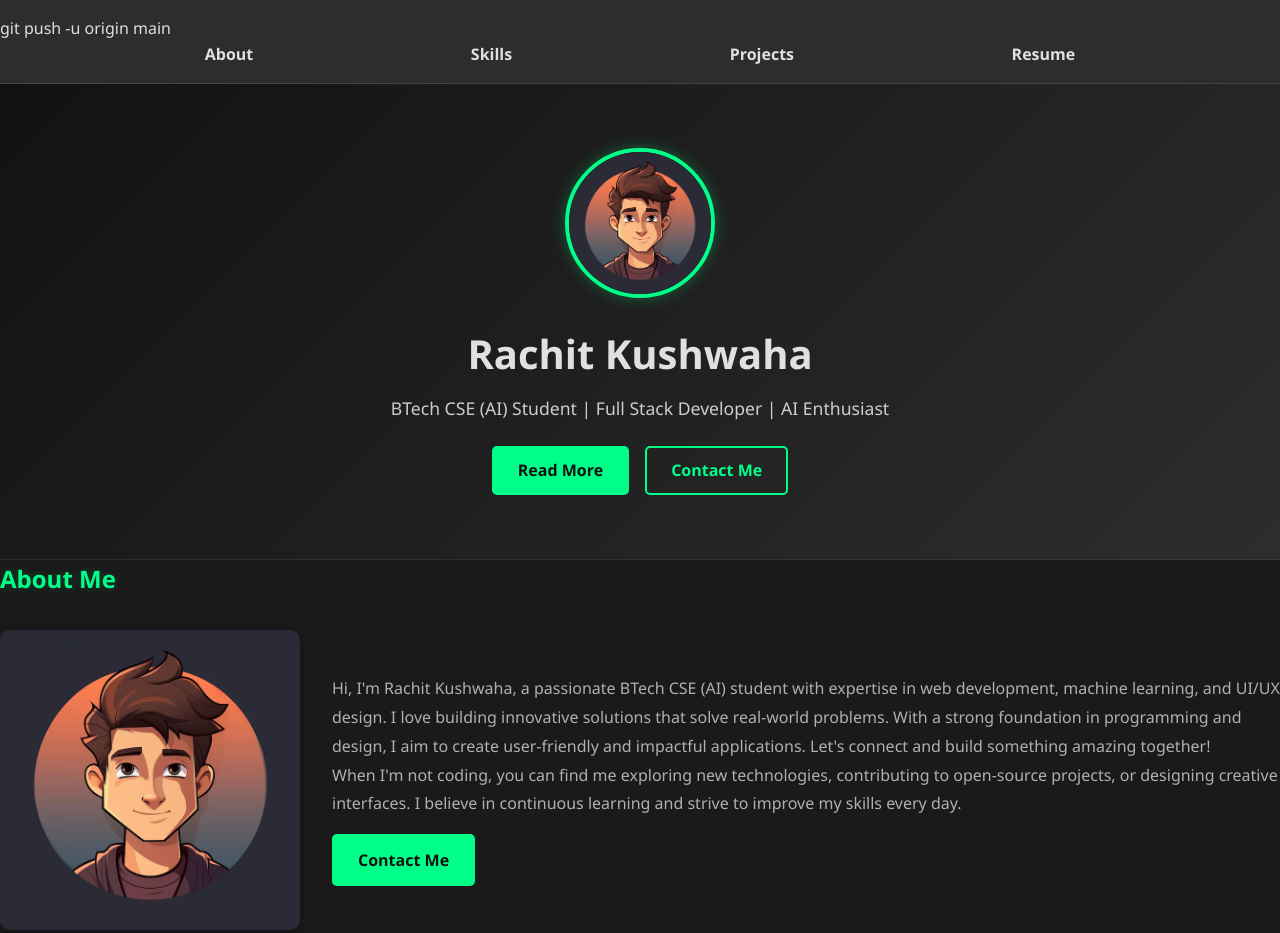
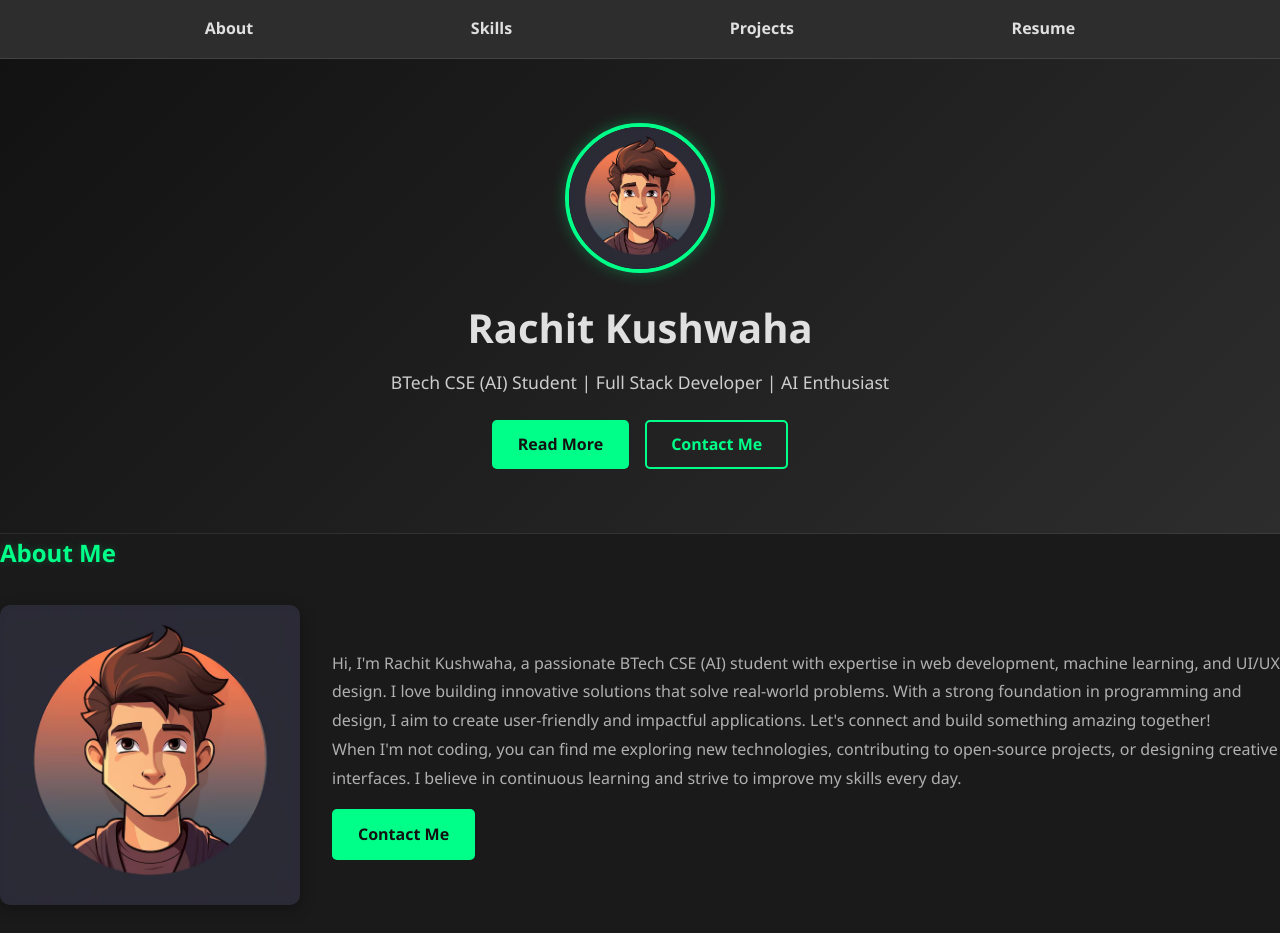
Before and after one commit to rachit-890/Portfolio, a plain HTML site: page index.html in a window 1280 px wide. Shown: the top 933 px of the page. Drawn offline with Linux system fonts and the light colour scheme.

Commit message:
typing mistake

```diff
--- a/index.html
+++ b/index.html
@@ -9,7 +9,7 @@
 </head>
 <body>
     <!-- Navigation Bar -->
-    <nav>git push -u origin main
+    <nav>
         <div class="nav-container">
             <a href="#about" class="nav-link">About</a>
             <a href="#skills" class="nav-link">Skills</a>
```
